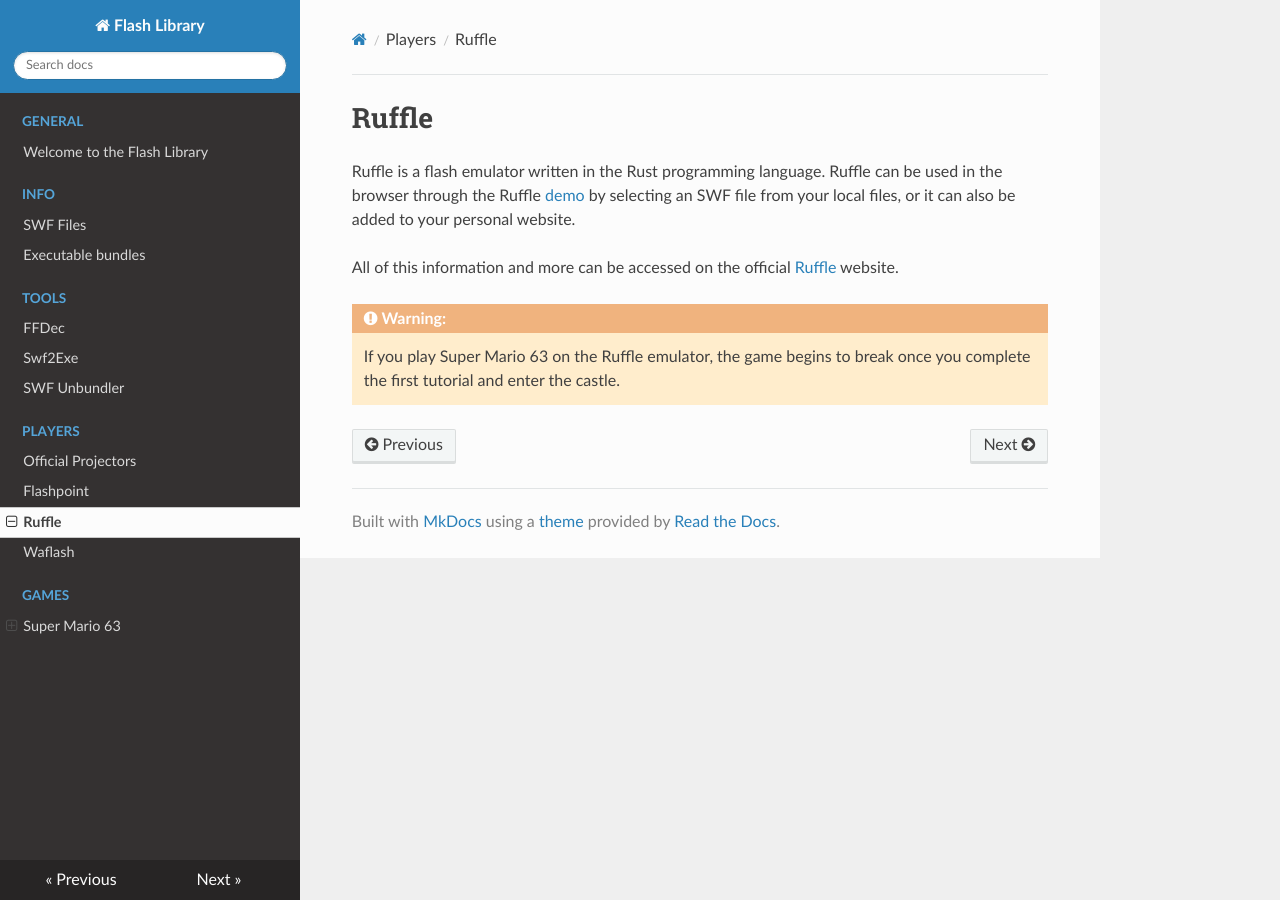
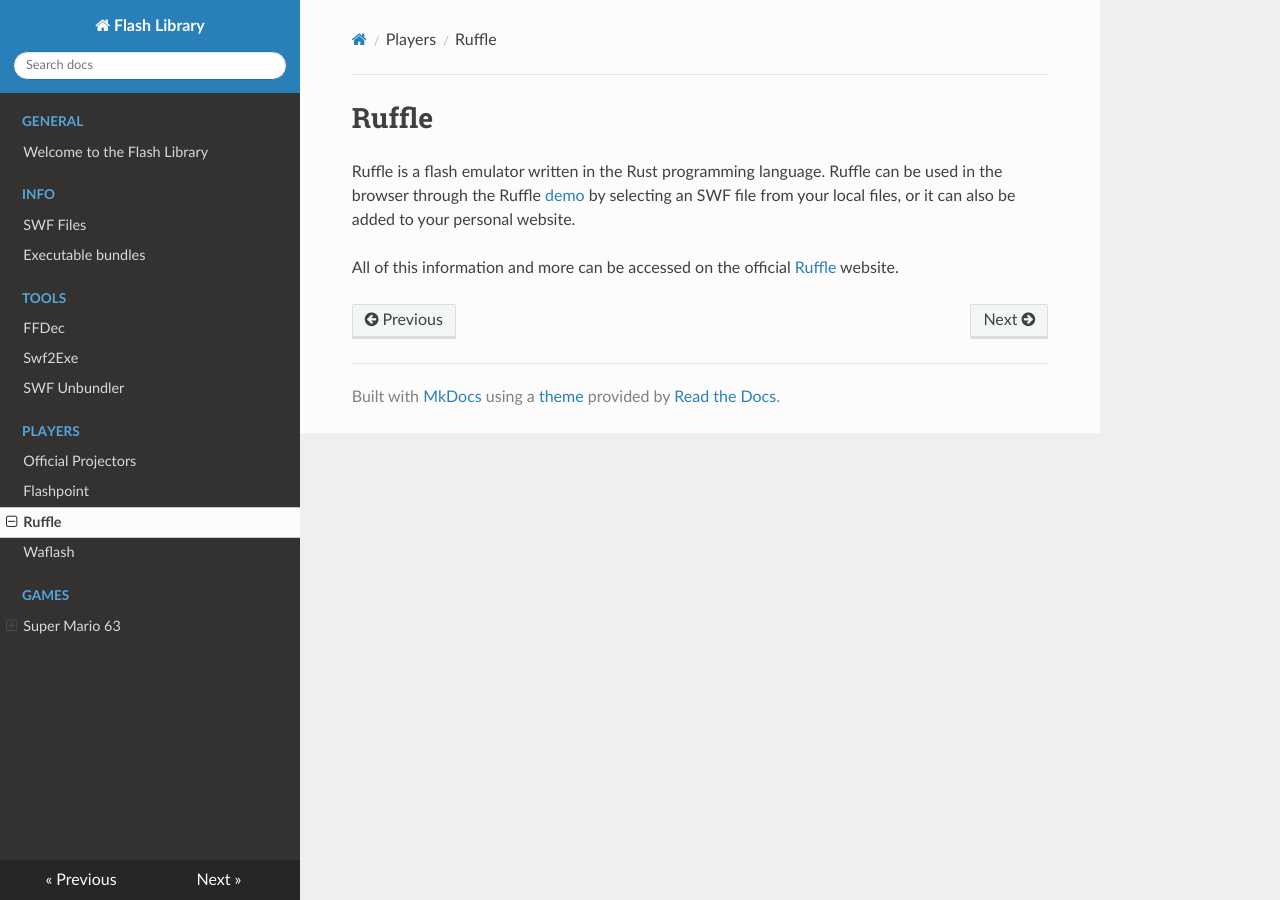
Before and after one commit to GTcreyon/FlashLibrary, an MkDocs documentation site: the page built from docs/players/ruffle.md, in a window 1280 px wide. Built offline with MkDocs 1.6.1, drawn with Linux system fonts in a browser that asks for light colours; nearby versions of some CDN libraries.

Commit message:
resolve issue

```diff
--- a/docs/players/ruffle.md
+++ b/docs/players/ruffle.md
@@ -3,6 +3,3 @@
 Ruffle is a flash emulator written in the Rust programming language. Ruffle can be used in the browser through the Ruffle [demo](https://ruffle.rs/demo/) by selecting an SWF file from your local files, or it can also be added to your personal website.
 
 All of this information and more can be accessed on the official [Ruffle](https://ruffle.rs/) website.
-
-!!! warning "Warning:"
-	If you play Super Mario 63 on the Ruffle emulator, the game begins to break once you complete the first tutorial and enter the castle.
```
Also changed, not shown: docs/games/sm63/sm63.md (+3 -0 lines).
